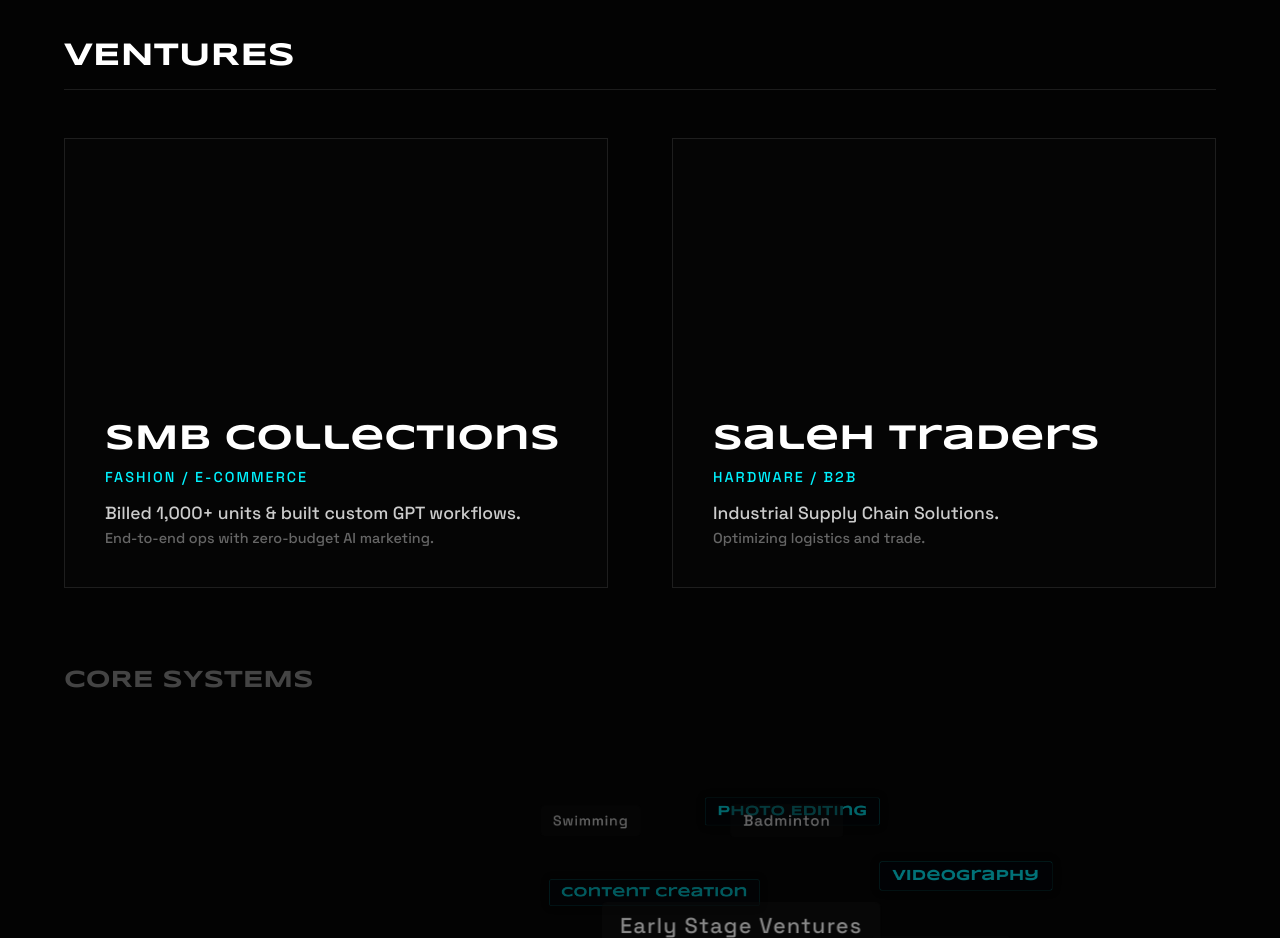
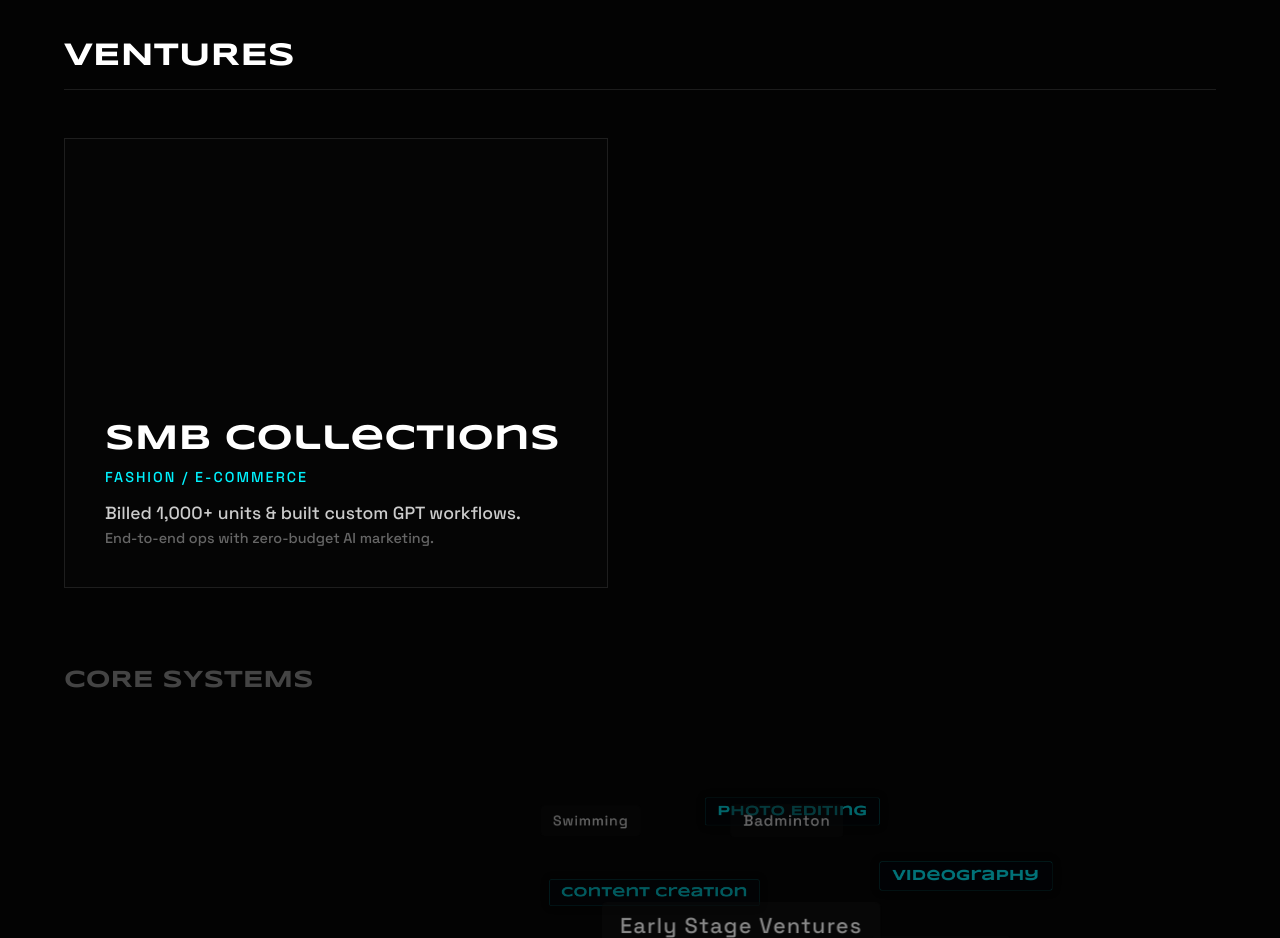
Before and after one commit to qusai-slatewala/Qusai-portfolio, a plain HTML site: page index.html in a window 1280 px wide. Shown: the part 840-1778 px from the top of the page. Drawn offline with nearby package versions, Linux system fonts and the light colour scheme; a script that the page names is missing.

Commit message:
Update index.html

```diff
--- a/index.html
+++ b/index.html
@@ -176,15 +176,9 @@
             background-color: #111; background-size: 16px 16px;
         }
 
-        /* Saleh Texture */
-        .saleh-bg {
-            position: absolute; top:0; left:0; width:100%; height:100%; z-index: -1; opacity: 0.4; transition: 0.5s;
-            background: repeating-linear-gradient(90deg, #2b2b2b 0px, #2b2b2b 1px, #383838 2px, #2b2b2b 3px);
-        }
-
         .venture-card:hover { transform: rotateX(2deg) translateY(-10px); box-shadow: 0 20px 50px rgba(0,0,0,0.5); }
         .venture-card:hover .smb-bg { opacity: 0.7; transform: scale(1.05); }
-        .venture-card:hover .saleh-bg { opacity: 0.6; transform: scale(1.05); filter: brightness(1.3); }
+
 
         .v-content h3 { font-family: 'Syncopate'; font-size: 2.2rem; margin-bottom: 0.5rem; }
         .v-content span { font-size: 0.9rem; letter-spacing: 2px; color: var(--accent); text-transform: uppercase; }
@@ -388,15 +382,6 @@
                         <span>Fashion / E-Commerce</span>
                         <p style="color: #ccc; margin-top: 15px; font-size: 1.1rem;">Billed 1,000+ units & built custom GPT workflows.</p>
                         <p style="color: #666; font-size: 0.9rem; margin-top: 5px;">End-to-end ops with zero-budget AI marketing.</p>
-                    </div>
-                </div>
-                <div class="venture-card magnetic-area">
-                    <div class="saleh-bg"></div>
-                    <div class="v-content">
-                        <h3>Saleh Traders</h3>
-                        <span>Hardware / B2B</span>
-                        <p style="color: #ccc; margin-top: 15px; font-size: 1.1rem;">Industrial Supply Chain Solutions.</p>
-                         <p style="color: #666; font-size: 0.9rem; margin-top: 5px;">Optimizing logistics and trade.</p>
                     </div>
                 </div>
             </div>
```
